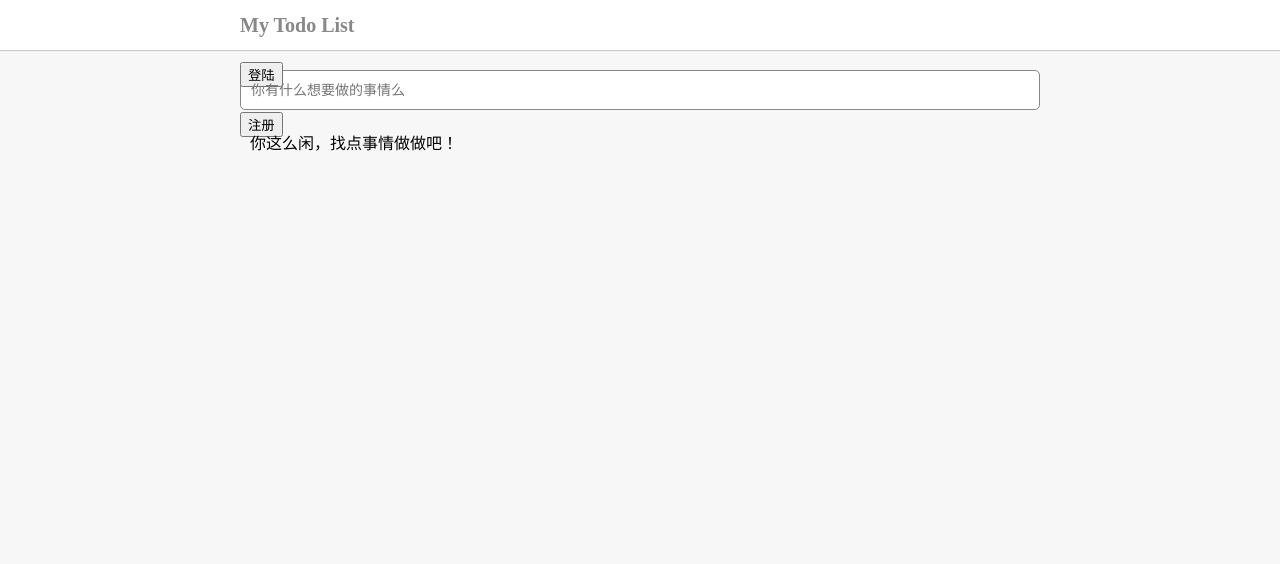
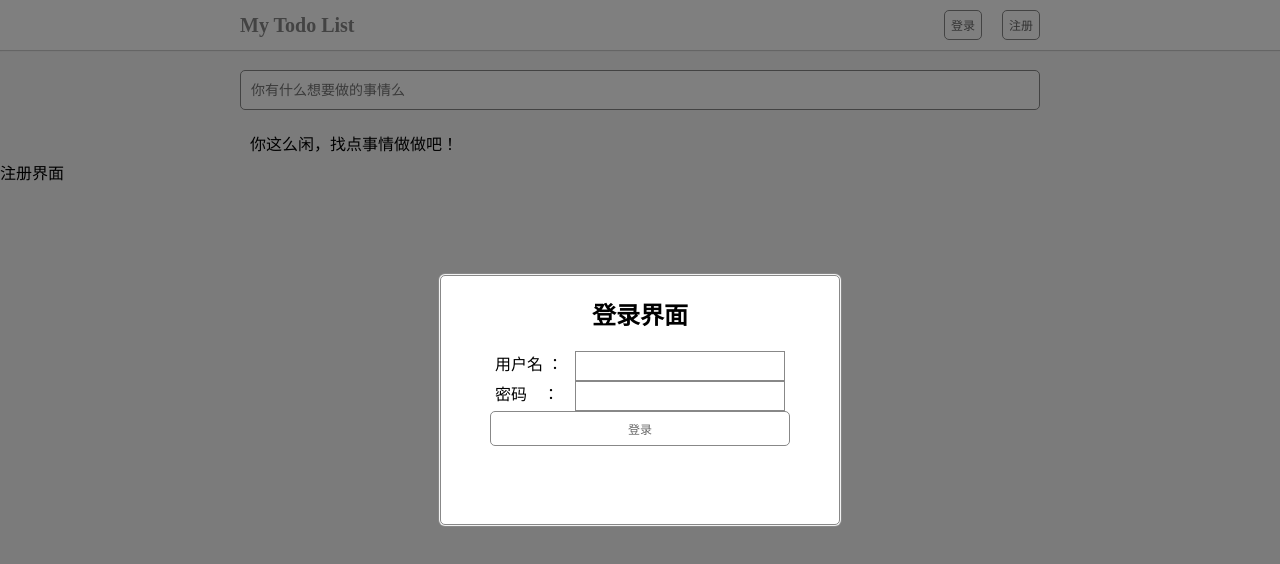
Before and after one commit to IKunDefined/my-vue-todolist, a Vue app: page / in a window 1280 px wide. Shown: the top 564 px of the page. Built offline with nearby package versions, Linux system fonts and the light colour scheme.

Commit message:
login function

```diff
--- a/package.json
+++ b/package.json
@@ -11,6 +11,7 @@
     "build": "node build/build.js"
   },
   "dependencies": {
+    "axios": "^0.18.0",
     "vue": "^2.5.2"
   },
   "devDependencies": {
--- a/src/App.vue
+++ b/src/App.vue
@@ -1,18 +1,15 @@
 <template>
   <div>
-    <Header/>
-    <TodoList/>
+    <Home/>
   </div>
 </template>
 
 <script>
-import Header from './components/Header'
-import TodoList from './components/TodoList'
+import Home from './common/Home'
 
 export default {
   components: {
-    Header,
-    TodoList
+    Home
   }
 }
 </script>
--- a/src/assets/reset.css
+++ b/src/assets/reset.css
@@ -1,5 +1,9 @@
 * {
   box-sizing: border-box;
+}
+
+html,body {
+  height: 100%;
 }
 
 body {
@@ -18,3 +22,23 @@ ul {
   padding: 0;
   margin: 0;
 }
+
+button {
+  background: #fff;
+  border: 1px solid #888;
+  border-radius: 5px;
+  height: 30px;
+  font-size: 12px;
+  color: #666;
+  outline: none;
+}
+
+button:active {
+  background: #888;
+  border: 1px solid #fff;
+  color: #fff;
+}
+
+input {
+  outline: none;
+}
--- /dev/null
+++ b/src/common/Home.vue
@@ -0,0 +1,40 @@
+<template>
+  <div>
+    <Header @transferDisplay="display"/>
+    <TodoList/>
+    <Login :style="{display: loginIsDisplay}"/>
+    <Register :style="{display: registerIsDisplay}"/>
+    <Shade :style="{display: shadeIsDisplay}"/>
+  </div>
+</template>
+
+<script>
+import Header from '../components/Header'
+import TodoList from '../components/TodoList'
+import Login from '../components/Login'
+import Register from '../components/Register'
+import Shade from '../components/Shade'
+
+export default {
+  components: {
+    Header,
+    TodoList,
+    Login,
+    Register,
+    Shade
+  },
+  data () {
+    return {
+      loginIsDisplay: 'block',
+      registerIsDisplay: 'block',
+      shadeIsDisplay: 'block'
+    }
+  },
+  methods: {
+    display (isDisplay) {
+      this.loginIsDisplay = isDisplay.loginIsDisplay
+      this.registerIsDisplay = isDisplay.registerIsDisplay
+    }
+  }
+}
+</script>
--- a/src/components/Header.vue
+++ b/src/components/Header.vue
@@ -1,9 +1,13 @@
 <template>
   <div id="header">
     <div class="center">
-      <h1>My Todo List</h1>
-      <UserLogin/>
-      <UserRegister/>
+      <div class="left">
+        <h1>My Todo List</h1>
+      </div>
+      <div class="right">
+        <UserLogin class="left login-button button" @transferDisplay="display"/>
+        <UserRegister class="right register-button button" @transferDisplay="display"/>
+      </div>
     </div>
   </div>
 </template>
@@ -16,6 +20,17 @@ export default {
   components: {
     UserLogin,
     UserRegister
+  },
+  data () {
+    return {
+      isDisplay: {}
+    }
+  },
+  methods: {
+    display (isDisplay) {
+      this.isDisplay = isDisplay
+      this.$emit('transferDisplay', this.isDisplay)
+    }
   }
 }
 </script>
@@ -39,4 +54,16 @@ h1 {
   color: #888;
   font-size: 20px;
 }
+
+.left {
+  float: left;
+}
+
+.right {
+  float: right;
+}
+
+.login-button {
+  margin-right: 20px;
+}
 </style>
--- /dev/null
+++ b/src/components/Login.vue
@@ -0,0 +1,70 @@
+<template>
+  <div id="login">
+    <h2>
+      登录界面
+    </h2>
+    <div class="input-area">
+      <div class="layout">
+        <span>用户名&nbsp;：</span>
+        <input type="text">
+      </div>
+      <div class="layout">
+        <span>密码&nbsp;&nbsp;&nbsp;&nbsp;：</span>
+        <input type="password">
+      </div>
+      <div class="layout">
+        <button>登录</button>
+      </div>
+    </div>
+  </div>
+</template>
+
+<style scoped>
+#login {
+  width: 400px;
+  height: 250px;
+  border-radius: 5px;
+  border: 1px solid #888;
+  box-shadow: 0 0 1px 1px #fff;
+  position: absolute;
+  top: 50%;
+  left: 50%;
+  transform: translate(-50%, -50%);
+  z-index: 11;
+  background: #fff;
+  display: flex;
+  flex-direction: column;
+}
+
+h2 {
+  text-align: center;
+}
+
+.input-area {
+  flex: 1;
+  display: flex;
+  flex-direction: column;
+  align-items: center;
+  justify-content: space-around;
+}
+
+.layout {
+  display: flex;
+}
+
+.layout > span {
+  width: 80px;
+}
+
+input {
+  width: 210px;
+  border: 1px solid #888;
+  height: 30px;
+  padding: 10px;
+}
+
+button {
+  width: 300px;
+  height: 35px;
+}
+</style>
--- /dev/null
+++ b/src/components/Register.vue
@@ -0,0 +1,5 @@
+<template>
+  <div>
+    注册界面
+  </div>
+</template>
--- /dev/null
+++ b/src/components/Shade.vue
@@ -0,0 +1,15 @@
+<template>
+  <div id="shade"></div>
+</template>
+
+<style scoped>
+#shade {
+  height: 100%;
+  width: 100%;
+  position: absolute;
+  left: 0;
+  top: 0;
+  background: rgba(0, 0, 0, .5);
+  z-index: 10;
+}
+</style>
--- a/src/components/TodoItem.vue
+++ b/src/components/TodoItem.vue
@@ -29,16 +29,23 @@ ul {
   margin: 10px auto 0;
   padding: 10px;
 }
+
 li {
   margin-bottom: 10px;
   background: #f5f5f5;
+  height: 30px;
+  line-height: 30px;
 }
+
 button {
   float: right;
 }
+
 p {
   width: 80%;
   margin: 10px auto;
   padding: 10px;
+  height: 30px;
+  line-height: 30px;
 }
 </style>
--- a/src/components/UserLogin.vue
+++ b/src/components/UserLogin.vue
@@ -1,11 +1,23 @@
 <template>
   <div>
-    <button>登陆</button>
+    <button @click="changeDisplay">登录</button>
   </div>
 </template>
 
-<style scoped>
-button {
-  outline: none;
+<script>
+export default {
+  data () {
+    return {
+      isDisplay: {
+        loginIsDisplay: 'block',
+        registerIsDisplay: 'none'
+      }
+    }
+  },
+  methods: {
+    changeDisplay () {
+      this.$emit('transferDisplay', this.isDisplay)
+    }
+  }
 }
-</style>
+</script>
--- a/src/components/UserRegister.vue
+++ b/src/components/UserRegister.vue
@@ -1,11 +1,23 @@
 <template>
   <div>
-    <button>注册</button>
+    <button @click="changeDisplay">注册</button>
   </div>
 </template>
 
-<style scoped>
-button {
-  outline: none;
+<script>
+export default {
+  data () {
+    return {
+      isDisplay: {
+        registerIsDisplay: 'block',
+        loginIsDisplay: 'none'
+      }
+    }
+  },
+  methods: {
+    changeDisplay () {
+      this.$emit('transferDisplay', this.isDisplay)
+    }
+  }
 }
-</style>
+</script>
--- a/src/main.js
+++ b/src/main.js
@@ -1,5 +1,6 @@
 import Vue from 'vue'
 import App from './App'
+import axios from 'axios'
 import './assets/reset.css'
 
 let app = new Vue({
@@ -8,3 +9,4 @@ let app = new Vue({
 })
 
 Vue.use(app)
+Vue.prototype.$http = axios
```
Also changed, not shown: 1 other file (tests, documents, lock files or other folders).
